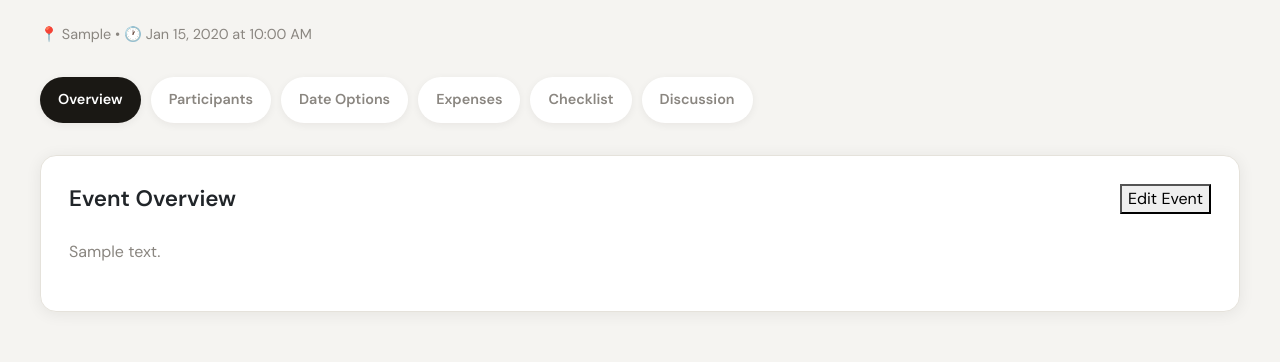
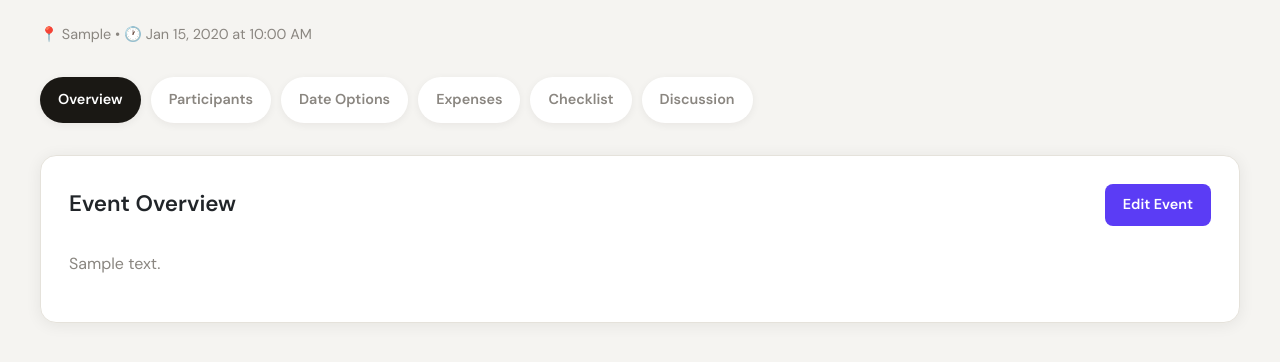
Before and after one commit to DanWiese/CITS3403_project, a Flask app: page /event-dashboard/1 in a window 1280 px wide. Shown: the part 189-551 px from the top of the page. Run offline with Flask 3, Linux system fonts and the light colour scheme; the visitor is signed in with stand-in values (Sample User, id 1); data comes from the database, SQL or seed files in the repository; tables that the repository leaves empty hold one stand-in row (values such as "Sample post"); data that the repository does not hold is empty; some libraries are stand-ins or nearby versions.

Commit message:
Changing the edit button to match the rest

```diff
--- a/templates/EVENT_DASHBOARD_FINAL.html
+++ b/templates/EVENT_DASHBOARD_FINAL.html
@@ -599,7 +599,7 @@
                 {% if event_is_owner %}
                 <div class="participants-actions">
                     <form method="get" action="{{ url_for('edit_event', event_id=event.id) }}">
-                        <button class="button-secondary" type="submit">Edit Event</button>
+                        <button class="button-primary" type="submit">Edit Event</button>
                     </form>
                 </div>
                 {% endif %}
```
